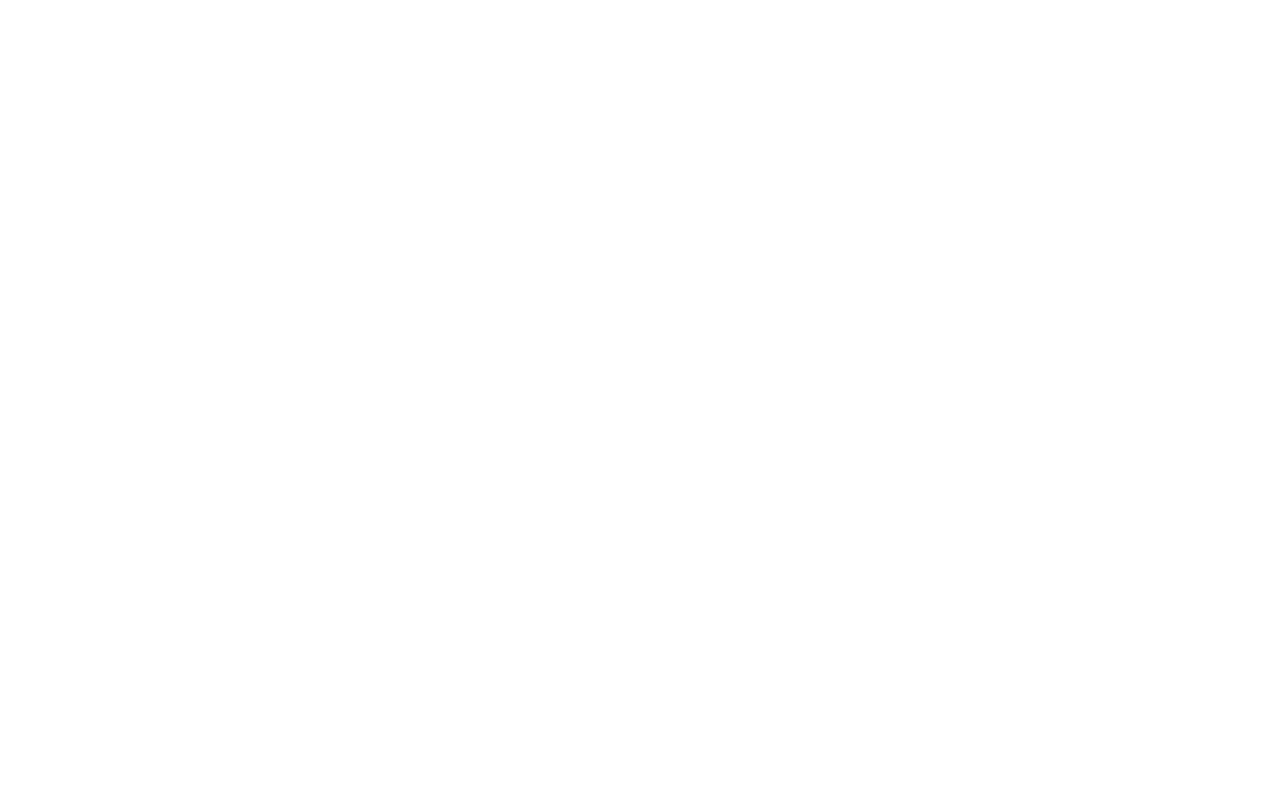
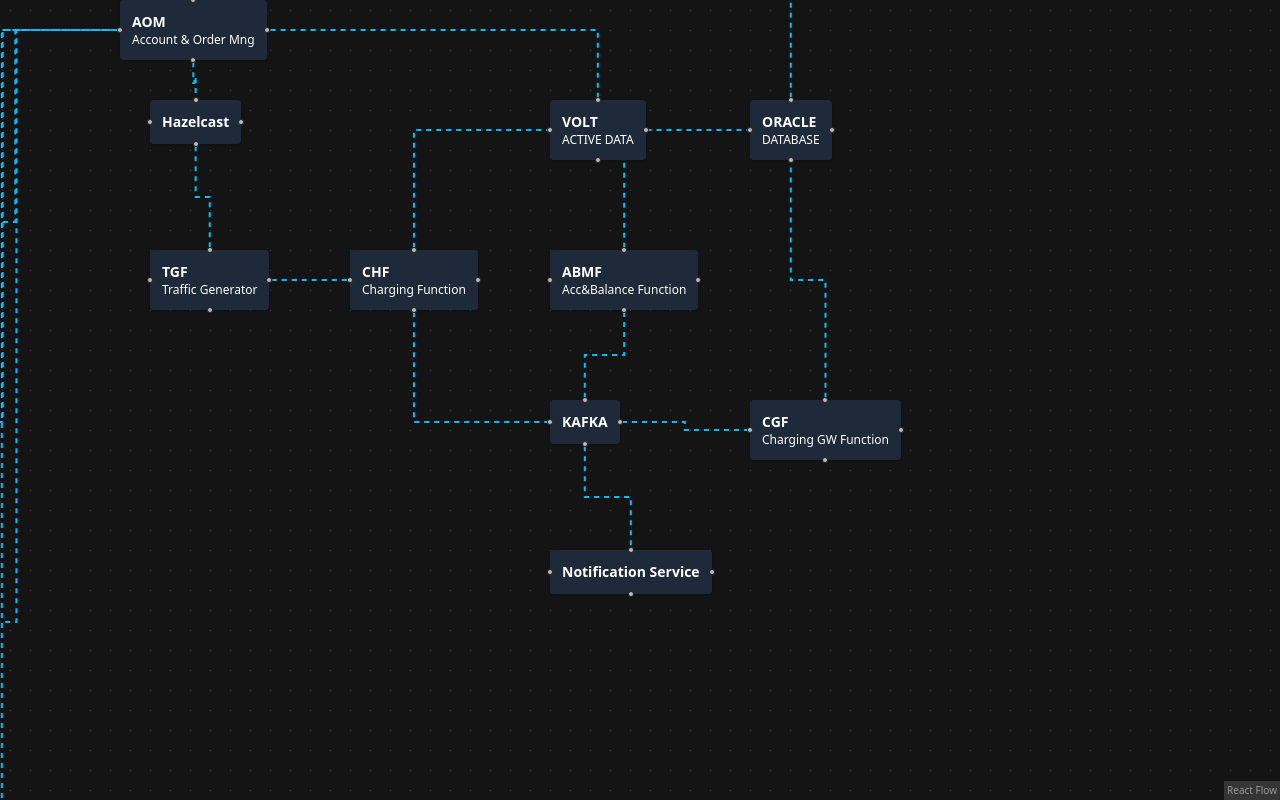
Before and after one commit to forzzerino/health-dashboard, a React (Vite) app: page / in a window 1280 px wide. Built offline with nearby package versions, Linux system fonts and the light colour scheme.

Commit message:
layout done

```diff
--- a/package.json
+++ b/package.json
@@ -11,8 +11,10 @@
   },
   "dependencies": {
     "@tailwindcss/vite": "^4.1.11",
+    "@xyflow/react": "^12.8.2",
     "react": "^19.1.0",
     "react-dom": "^19.1.0",
+    "reactflow": "^11.11.4",
     "tailwindcss": "^4.1.11"
   },
   "devDependencies": {
--- a/src/App.jsx
+++ b/src/App.jsx
@@ -1,7 +1,11 @@
-import "./App.css";
+import Diagram from "./components/Diagram";
 
 function App() {
-  return <></>;
+  return (
+    <div className="w-full h-screen">
+      <Diagram />
+    </div>
+  );
 }
 
 export default App;
--- /dev/null
+++ b/src/components/CustomNode.jsx
@@ -0,0 +1,21 @@
+import { Handle, Position } from "@xyflow/react";
+
+export default function CustomNode({ data }) {
+  return (
+    <div className="bg-gray-800 text-white p-3 rounded shadow text-sm">
+      <strong>{data.label}</strong>
+      <div className="text-xs">{data.job}</div>
+
+      {/* Tüm olası handle'ları sabit yerleştir */}
+      <Handle id="tl" type="target" position={Position.Left} />
+      <Handle id="tr" type="target" position={Position.Right} />
+      <Handle id="tt" type="target" position={Position.Top} />
+      <Handle id="tb" type="target" position={Position.Bottom} />
+
+      <Handle id="sl" type="source" position={Position.Left} />
+      <Handle id="sr" type="source" position={Position.Right} />
+      <Handle id="st" type="source" position={Position.Top} />
+      <Handle id="sb" type="source" position={Position.Bottom} />
+    </div>
+  );
+}
--- /dev/null
+++ b/src/components/Diagram.jsx
@@ -0,0 +1,318 @@
+import { useCallback } from "react";
+import CustomNode from "./CustomNode";
+import {
+  ReactFlow,
+  Background,
+  addEdge,
+  useNodesState,
+  useEdgesState,
+  Position,
+} from "@xyflow/react";
+
+import "@xyflow/react/dist/style.css";
+
+const nodeTypes = {
+  custom: CustomNode,
+};
+const nodeDefaults = {
+  selectable: false,
+  connectable: false,
+  draggable: false,
+};
+const edgeDefaults = {
+  style: {
+    strokeWidth: 2,
+    stroke: "#00BFFF",
+  },
+  animated: true,
+  type: "step",
+};
+
+const initialNodes = [
+  {
+    id: "aom",
+    type: "custom",
+    position: { x: 120, y: 0 },
+    data: { label: "AOM", job: "Account & Order Mng" },
+    ...nodeDefaults,
+  },
+  {
+    id: "hazelcast",
+    type: "custom",
+    position: { x: 150, y: 100 },
+    data: { label: "Hazelcast", job: "" },
+    ...nodeDefaults,
+  },
+  {
+    id: "tgf",
+    type: "custom",
+    position: { x: 150, y: 250 },
+    data: { label: "TGF", job: "Traffic Generator" },
+    ...nodeDefaults,
+  },
+  {
+    id: "chf",
+    type: "custom",
+    position: { x: 350, y: 250 },
+    data: { label: "CHF", job: "Charging Function" },
+    ...nodeDefaults,
+  },
+  {
+    id: "abmf",
+    type: "custom",
+    position: { x: 550, y: 250 },
+    data: { label: "ABMF", job: "Acc&Balance Function" },
+    ...nodeDefaults,
+  },
+  {
+    id: "voltdb",
+    type: "custom",
+    position: { x: 550, y: 100 },
+    data: { label: "VOLT", job: "ACTIVE DATA" },
+    ...nodeDefaults,
+  },
+  {
+    id: "oracle",
+    type: "custom",
+    position: { x: 750, y: 100 },
+    data: { label: "ORACLE", job: "DATABASE" },
+    ...nodeDefaults,
+  },
+  {
+    id: "kafka",
+    type: "custom",
+    position: { x: 550, y: 400 },
+    data: { label: "KAFKA", job: "" },
+    ...nodeDefaults,
+  },
+  {
+    id: "cgf",
+    type: "custom",
+    position: { x: 750, y: 400 },
+    data: { label: "CGF", job: "Charging GW Function" },
+    ...nodeDefaults,
+  },
+  {
+    id: "ns",
+    type: "custom",
+    position: { x: 550, y: 550 },
+    data: { label: "Notification Service", job: "" },
+    ...nodeDefaults,
+  },
+  {
+    id: "ios",
+    type: "custom",
+    position: { x: -200, y: 0 },
+    data: { label: "iOS App", job: "" },
+    ...nodeDefaults,
+  },
+  {
+    id: "android",
+    type: "custom",
+    position: { x: -200, y: 200 },
+    data: { label: "Android App", job: "" },
+    ...nodeDefaults,
+  },
+  {
+    id: "web",
+    type: "custom",
+    position: { x: -200, y: 400 },
+    data: { label: "Web App", job: "" },
+    ...nodeDefaults,
+  },
+  {
+    id: "desktop",
+    type: "custom",
+    position: { x: -200, y: 600 },
+    data: { label: "Desktop App", job: "" },
+    ...nodeDefaults,
+  },
+  {
+    id: "sms",
+    type: "custom",
+    position: { x: -200, y: 800 },
+    data: { label: "SMS App", job: "" },
+    ...nodeDefaults,
+  },
+  {
+    id: "prs",
+    type: "custom",
+    position: { x: 100, y: -200 },
+    data: { label: "PRS", job: "Password Reset Service" },
+    ...nodeDefaults,
+  },
+];
+
+const initialEdges = [
+  {
+    id: "ios-aom",
+    source: "ios",
+    target: "aom",
+    ...edgeDefaults,
+    sourceHandle: "sr",
+    targetHandle: "tl",
+  },
+  {
+    id: "android-aom",
+    source: "android",
+    target: "aom",
+    ...edgeDefaults,
+    sourceHandle: "sr",
+    targetHandle: "tl",
+  },
+  {
+    id: "web-aom",
+    source: "web",
+    target: "aom",
+    ...edgeDefaults,
+    sourceHandle: "sr",
+    targetHandle: "tl",
+  },
+  {
+    id: "desktop-aom",
+    source: "desktop",
+    target: "aom",
+    ...edgeDefaults,
+    sourceHandle: "sr",
+    targetHandle: "tl",
+  },
+  {
+    id: "sms-aom",
+    source: "sms",
+    target: "aom",
+    ...edgeDefaults,
+    sourceHandle: "sr",
+    targetHandle: "tl",
+  },
+  {
+    id: "aom-hazelcast",
+    source: "aom",
+    target: "hazelcast",
+    ...edgeDefaults,
+    sourceHandle: "sb",
+    targetHandle: "tt",
+  },
+  {
+    id: "hazelcast-tgf",
+    source: "hazelcast",
+    target: "tgf",
+    ...edgeDefaults,
+    sourceHandle: "sb",
+    targetHandle: "tt",
+  },
+  {
+    id: "tgf-chf",
+    source: "tgf",
+    target: "chf",
+    ...edgeDefaults,
+    sourceHandle: "sr",
+    targetHandle: "tl",
+  },
+
+  {
+    id: "chf-kafka",
+    source: "chf",
+    target: "kafka",
+    ...edgeDefaults,
+    sourceHandle: "sb",
+    targetHandle: "tl",
+  },
+  {
+    id: "kafka-ns",
+    source: "kafka",
+    target: "ns",
+    ...edgeDefaults,
+    sourceHandle: "sb",
+    targetHandle: "tt",
+  },
+  {
+    id: "kafka-cgf",
+    source: "kafka",
+    target: "cgf",
+    ...edgeDefaults,
+    sourceHandle: "sr",
+    targetHandle: "tl",
+  },
+  {
+    id: "chf-volt",
+    source: "chf",
+    target: "voltdb",
+    ...edgeDefaults,
+    sourceHandle: "st",
+    targetHandle: "tl",
+  },
+  {
+    id: "abmf-oracle",
+    source: "abmf",
+    target: "oracle",
+    ...edgeDefaults,
+    sourceHandle: "st",
+    targetHandle: "tl",
+  },
+  {
+    id: "cgf-oracle",
+    source: "cgf",
+    target: "oracle",
+    ...edgeDefaults,
+    sourceHandle: "st",
+    targetHandle: "tb",
+  },
+  {
+    id: "aom-voltdb",
+    target: "aom",
+    source: "voltdb",
+    ...edgeDefaults,
+    sourceHandle: "st",
+    targetHandle: "tr",
+  },
+  {
+    id: "aom-oracle",
+    target: "aom",
+    source: "oracle",
+    ...edgeDefaults,
+    sourceHandle: "st",
+    targetHandle: "tt",
+  },
+  {
+    id: "kafka-abmf",
+    target: "abmf",
+    source: "kafka",
+    ...edgeDefaults,
+    sourceHandle: "st",
+    targetHandle: "tb",
+  },
+  {
+    id: "aom-prs",
+    target: "prs",
+    source: "aom",
+    ...edgeDefaults,
+    sourceHandle: "st",
+    targetHandle: "tb",
+  },
+];
+
+export default function Diagram() {
+  const [nodes, , onNodesChange] = useNodesState(initialNodes);
+  const [edges, setEdges, onEdgesChange] = useEdgesState(initialEdges);
+  const onConnect = useCallback(
+    (params) => setEdges((eds) => addEdge(params, eds)),
+    [setEdges]
+  );
+
+  return (
+    <div className="w-full h-screen bg-gray-900 text-white">
+      <ReactFlow
+        nodes={nodes}
+        nodeTypes={nodeTypes}
+        edges={edges}
+        onNodesChange={onNodesChange}
+        onEdgesChange={onEdgesChange}
+        onConnect={onConnect}
+        colorMode="dark"
+        fitViewOptions={{ padding: 1, includeHiddenNodes: false }}
+      >
+        <Background />
+      </ReactFlow>
+    </div>
+  );
+}
--- a/vite.config.js
+++ b/vite.config.js
@@ -5,4 +5,10 @@
 // https://vite.dev/config/
 export default defineConfig({
   plugins: [react(), tailwindcss()],
+  server: {
+    watch: {
+      usePolling: true,
+    },
+    hmr: true,
+  },
 });
```
Also changed, not shown: 1 other file (tests, documents, lock files or other folders).
